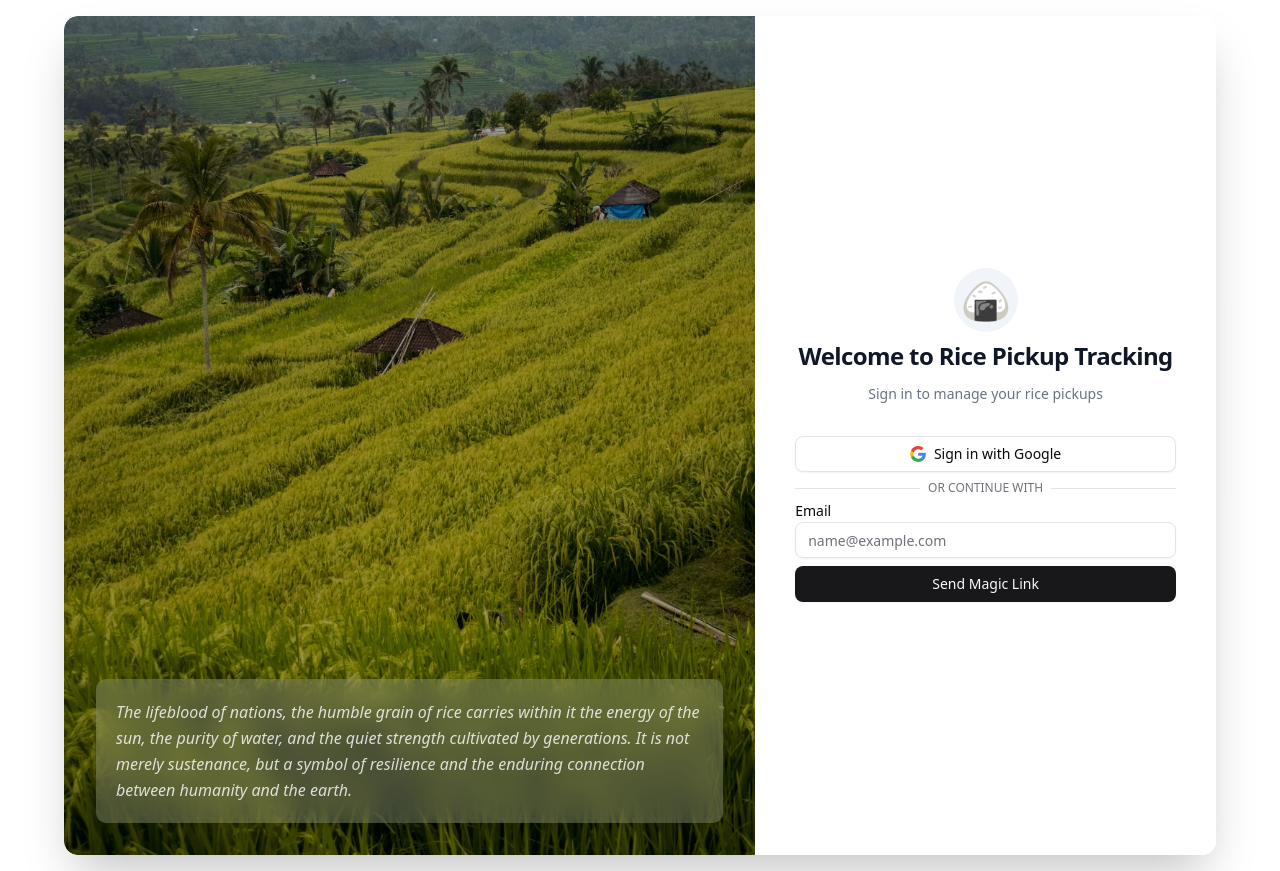
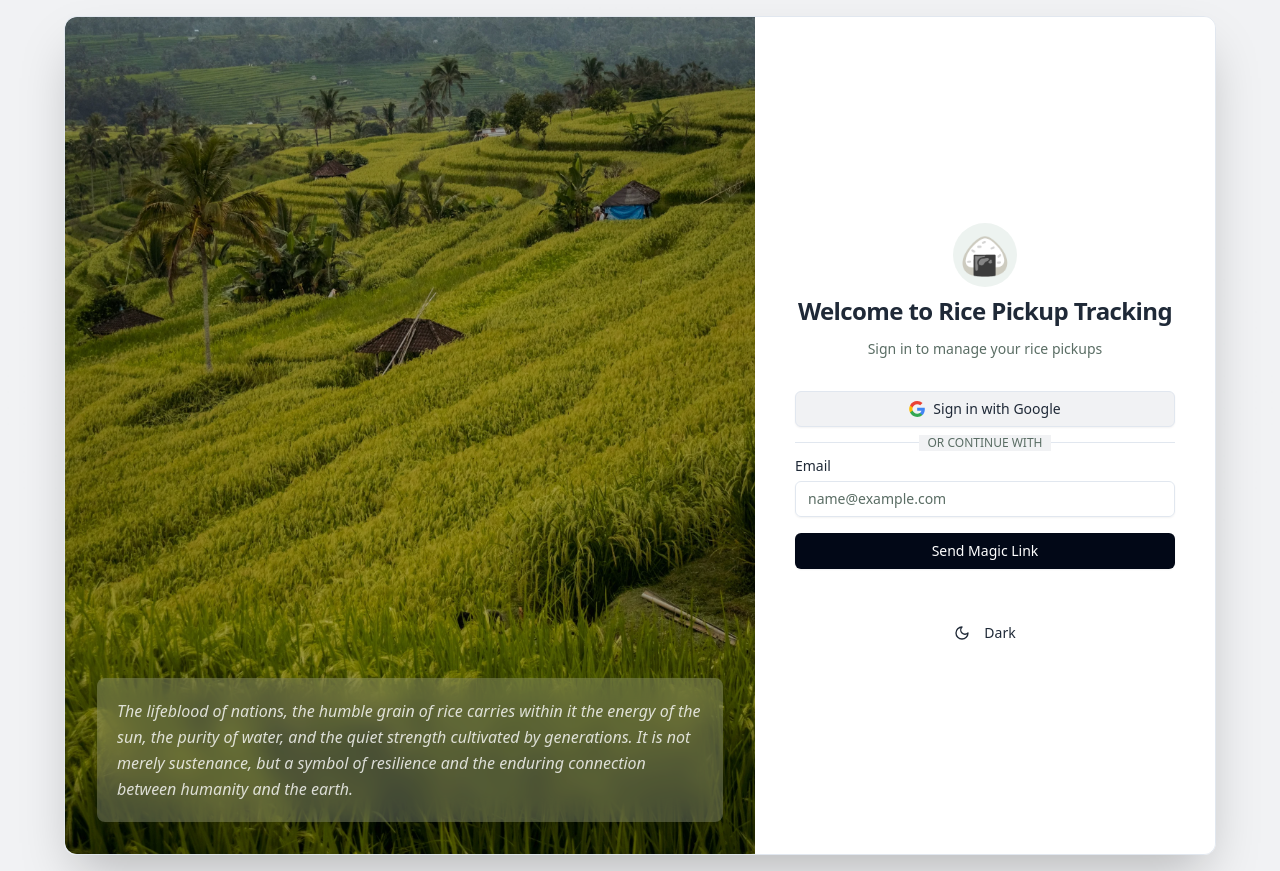
Before and after one commit to yamustofa/rice-pickup, a Next.js app: page /login in a window 1280 px wide. Built offline with nearby package versions, Linux system fonts and the light colour scheme; no server answers.

Commit message:
feat: darkmode, caching

```diff
--- a/src/app/components/header.tsx
+++ b/src/app/components/header.tsx
@@ -16,9 +16,10 @@ import {
   DropdownMenuSeparator,
   DropdownMenuTrigger
 } from '@/components/ui/dropdown-menu'
-import { LogOut, Menu, User, History, Grid2X2, Home } from 'lucide-react'
+import { LogOut, Menu, User, History, Grid2X2, Home, Moon, Sun } from 'lucide-react'
 import { toast } from 'sonner'
 import NiceAvatar from 'react-nice-avatar'
+import { useTheme } from 'next-themes'
 
 interface HeaderProps {
   user: Profile
@@ -33,6 +34,7 @@ export default function Header({ user }: HeaderProps) {
   const router = useRouter()
   const pathname = usePathname()
   const [isLoggingOut, setIsLoggingOut] = useState(false)
+  const { theme, setTheme } = useTheme()
 
   const supabase = createClient()
 
@@ -76,22 +78,22 @@ export default function Header({ user }: HeaderProps) {
   }
 
   return (
-    <header className="sticky top-0 z-50 w-full border-b bg-white/95 backdrop-blur supports-[backdrop-filter]:bg-white/60">
+    <header className="sticky top-0 z-50 w-full border-b bg-background/95 backdrop-blur supports-[backdrop-filter]:bg-background/60">
       <div className="container mx-auto max-w-7xl py-3 px-4 flex justify-between items-center">
         {/* Desktop: Logo left, menu center, avatar right */}
         <div className="hidden md:flex w-full items-center justify-between">
           {/* Logo */}
           <div className="flex items-center justify-start md:basis-48">
-            <Link href="/" className="text-xl font-bold text-primary flex items-center gap-2">
+            <Link href="/" className="text-xl font-bold text-primary dark:text-accent-foreground flex items-center gap-2">
               <span>Rice Pickup</span>
             </Link>
           </div>
           {/* Centered Menu */}
           <nav className="flex-1 flex justify-center items-center gap-6">
-            <Link href="/" className={`flex items-center gap-2 text-sm font-medium rounded-md px-3 py-2 transition-colors hover:bg-muted/50 focus:bg-primary/10 ${pathname === '/' ? 'bg-primary/10 text-primary' : ''}`}> <Home className="h-4 w-4" /> <span>Dashboard</span> </Link>
-            <Link href="/profile" className={`flex items-center gap-2 text-sm font-medium rounded-md px-3 py-2 transition-colors hover:bg-muted/50 focus:bg-primary/10 ${pathname.startsWith('/profile') ? 'bg-primary/10 text-primary' : ''}`}> <User className="h-4 w-4" /> <span>My Profile</span> </Link>
-            <Link href="/history" className={`flex items-center gap-2 text-sm font-medium rounded-md px-3 py-2 transition-colors hover:bg-muted/50 focus:bg-primary/10 ${pathname.startsWith('/history') ? 'bg-primary/10 text-primary' : ''}`}> <History className="h-4 w-4" /> <span>Pickup History</span> </Link>
-            <Link href="/divisions" className={`flex items-center gap-2 text-sm font-medium rounded-md px-3 py-2 transition-colors hover:bg-muted/50 focus:bg-primary/10 ${pathname.startsWith('/divisions') ? 'bg-primary/10 text-primary' : ''}`}> <Grid2X2 className="h-4 w-4" /> <span>Divisions</span> </Link>
+            <Link href="/" className={`flex items-center gap-2 text-sm font-medium rounded-md px-3 py-2 transition-colors hover:bg-muted/50 focus:bg-primary/10 ${pathname === '/' ? 'bg-primary/10 text-primary dark:bg-accent/20 dark:text-accent-foreground' : ''}`}> <Home className="h-4 w-4" /> <span>Dashboard</span> </Link>
+            <Link href="/profile" className={`flex items-center gap-2 text-sm font-medium rounded-md px-3 py-2 transition-colors hover:bg-muted/50 focus:bg-primary/10 ${pathname.startsWith('/profile') ? 'bg-primary/10 text-primary dark:bg-accent/20 dark:text-accent-foreground' : ''}`}> <User className="h-4 w-4" /> <span>My Profile</span> </Link>
+            <Link href="/history" className={`flex items-center gap-2 text-sm font-medium rounded-md px-3 py-2 transition-colors hover:bg-muted/50 focus:bg-primary/10 ${pathname.startsWith('/history') ? 'bg-primary/10 text-primary dark:bg-accent/20 dark:text-accent-foreground' : ''}`}> <History className="h-4 w-4" /> <span>Pickup History</span> </Link>
+            <Link href="/divisions" className={`flex items-center gap-2 text-sm font-medium rounded-md px-3 py-2 transition-colors hover:bg-muted/50 focus:bg-primary/10 ${pathname.startsWith('/divisions') ? 'bg-primary/10 text-primary dark:bg-accent/20 dark:text-accent-foreground' : ''}`}> <Grid2X2 className="h-4 w-4" /> <span>Divisions</span> </Link>
           </nav>
           {/* Avatar */}
           <div className="flex items-center justify-end basis-48">
@@ -109,11 +111,26 @@ export default function Header({ user }: HeaderProps) {
               </DropdownMenuTrigger>
               <DropdownMenuContent align="end" className="w-56">
                 <DropdownMenuLabel>
+                  <div className="flex items-center justify-between">
                     <div className="flex flex-col space-y-1">
                       <p className="text-sm font-medium leading-none">{user.name}</p>
                       <p className="text-xs leading-none text-muted-foreground">
                         Employee
                       </p>
+                    </div>
+                    <Button
+                      variant="ghost"
+                      size="icon"
+                      className="h-8 w-8"
+                      onClick={() => setTheme(theme === 'dark' ? 'light' : 'dark')}
+                    >
+                      {theme === 'dark' ? (
+                        <Sun className="h-4 w-4" />
+                      ) : (
+                        <Moon className="h-4 w-4" />
+                      )}
+                      <span className="sr-only">Toggle theme</span>
+                    </Button>
                   </div>
                 </DropdownMenuLabel>
                 <DropdownMenuSeparator />
@@ -158,10 +175,10 @@ export default function Header({ user }: HeaderProps) {
                 Main navigation menu with links to different sections of the application
               </SheetDescription>
               <div className="flex flex-col gap-2 pt-8 px-4 pb-20">
-                <Link href="/" className={`flex items-center gap-3 text-base font-semibold py-2 px-2 rounded-md hover:bg-muted/50 transition-colors ${pathname === '/' ? 'bg-primary/10 text-primary' : ''}`}> <Home className="h-4 w-4" /> Dashboard </Link>
-                <Link href="/profile" className={`flex items-center gap-3 text-base font-semibold py-2 px-2 rounded-md hover:bg-muted/50 transition-colors ${pathname.startsWith('/profile') ? 'bg-primary/10 text-primary' : ''}`}> <User className="h-4 w-4" /> My Profile </Link>
-                <Link href="/history" className={`flex items-center gap-3 text-base font-semibold py-2 px-2 rounded-md hover:bg-muted/50 transition-colors ${pathname.startsWith('/history') ? 'bg-primary/10 text-primary' : ''}`}> <History className="h-4 w-4" /> Pickup History </Link>
-                <Link href="/divisions" className={`flex items-center gap-3 text-base font-semibold py-2 px-2 rounded-md hover:bg-muted/50 transition-colors ${pathname.startsWith('/divisions') ? 'bg-primary/10 text-primary' : ''}`}> <Grid2X2 className="h-4 w-4" /> Divisions </Link>
+                <Link href="/" className={`flex items-center gap-3 text-base dark:text-accent-foreground font-semibold py-2 px-2 rounded-md hover:bg-muted/50 transition-colors ${pathname === '/' ? 'bg-primary/10 text-primary' : ''}`}> <Home className="h-4 w-4" /> Dashboard </Link>
+                <Link href="/profile" className={`flex items-center gap-3 text-base dark:text-accent-foreground font-semibold py-2 px-2 rounded-md hover:bg-muted/50 transition-colors ${pathname.startsWith('/profile') ? 'bg-primary/10 text-primary' : ''}`}> <User className="h-4 w-4" /> My Profile </Link>
+                <Link href="/history" className={`flex items-center gap-3 text-base dark:text-accent-foreground font-semibold py-2 px-2 rounded-md hover:bg-muted/50 transition-colors ${pathname.startsWith('/history') ? 'bg-primary/10 text-primary' : ''}`}> <History className="h-4 w-4" /> Pickup History </Link>
+                <Link href="/divisions" className={`flex items-center gap-3 text-base dark:text-accent-foreground font-semibold py-2 px-2 rounded-md hover:bg-muted/50 transition-colors ${pathname.startsWith('/divisions') ? 'bg-primary/10 text-primary' : ''}`}> <Grid2X2 className="h-4 w-4" /> Divisions </Link>
               </div>
               <div className="absolute bottom-0 left-0 w-full px-4 pb-6">
                 <Button
@@ -179,7 +196,7 @@ export default function Header({ user }: HeaderProps) {
           </Sheet>
           {/* Centered logo */}
           <div className="flex-1 flex justify-center">
-            <Link href="/" className="text-lg font-bold text-primary">Rice Pickup</Link>
+            <Link href="/" className="text-lg font-bold text-primary dark:text-accent-foreground">Rice Pickup</Link>
           </div>
           {/* Avatar right */}
           <div className="flex items-center gap-2 justify-end">
@@ -197,11 +214,26 @@ export default function Header({ user }: HeaderProps) {
               </DropdownMenuTrigger>
               <DropdownMenuContent align="end" className="w-56">
                 <DropdownMenuLabel>
+                  <div className="flex items-center justify-between">
                     <div className="flex flex-col space-y-1">
                       <p className="text-sm font-medium leading-none">{user.name}</p>
                       <p className="text-xs leading-none text-muted-foreground">
                         Employee
                       </p>
+                    </div>
+                    <Button
+                      variant="ghost"
+                      size="icon"
+                      className="h-8 w-8"
+                      onClick={() => setTheme(theme === 'dark' ? 'light' : 'dark')}
+                    >
+                      {theme === 'dark' ? (
+                        <Sun className="h-4 w-4" />
+                      ) : (
+                        <Moon className="h-4 w-4" />
+                      )}
+                      <span className="sr-only">Toggle theme</span>
+                    </Button>
                   </div>
                 </DropdownMenuLabel>
                 <DropdownMenuSeparator />
@@ -219,7 +251,7 @@ export default function Header({ user }: HeaderProps) {
                 </DropdownMenuItem>
                 <DropdownMenuSeparator />
                 <DropdownMenuItem
-                  className="text-destructive focus:text-destructive cursor-pointer"
+                  className="text-destructive focus:text-destructive hover:text-destructive-foreground cursor-pointer"
                   onClick={handleSignOut}
                   disabled={isLoggingOut}
                 >
--- a/src/app/globals.css
+++ b/src/app/globals.css
@@ -37,6 +37,8 @@
   --color-popover: var(--popover);
   --color-card-foreground: var(--card-foreground);
   --color-card: var(--card);
+  --color-card-accent: var(--card-accent);
+  --color-card-accent-foreground: var(--card-accent-foreground);
   --radius-sm: calc(var(--radius) - 4px);
   --radius-md: calc(var(--radius) - 2px);
   --radius-lg: var(--radius);
@@ -44,72 +46,78 @@
 }
 
 :root {
-  --radius: 0.625rem;
-  --background: oklch(1 0 0);
-  --foreground: oklch(0.141 0.005 285.823);
-  --card: oklch(1 0 0);
-  --card-foreground: oklch(0.141 0.005 285.823);
-  --popover: oklch(1 0 0);
-  --popover-foreground: oklch(0.141 0.005 285.823);
-  --primary: oklch(0.21 0.006 285.885);
-  --primary-foreground: oklch(0.985 0 0);
-  --secondary: oklch(0.967 0.001 286.375);
-  --secondary-foreground: oklch(0.21 0.006 285.885);
-  --muted: oklch(0.967 0.001 286.375);
-  --muted-foreground: oklch(0.552 0.016 285.938);
-  --accent: oklch(0.967 0.001 286.375);
-  --accent-foreground: oklch(0.21 0.006 285.885);
-  --destructive: oklch(0.577 0.245 27.325);
-  --border: oklch(0.92 0.004 286.32);
-  --input: oklch(0.92 0.004 286.32);
-  --ring: oklch(0.705 0.015 286.067);
-  --chart-1: oklch(0.646 0.222 41.116);
-  --chart-2: oklch(0.6 0.118 184.704);
-  --chart-3: oklch(0.398 0.07 227.392);
-  --chart-4: oklch(0.828 0.189 84.429);
-  --chart-5: oklch(0.769 0.188 70.08);
-  --sidebar: oklch(0.985 0 0);
-  --sidebar-foreground: oklch(0.141 0.005 285.823);
-  --sidebar-primary: oklch(0.21 0.006 285.885);
-  --sidebar-primary-foreground: oklch(0.985 0 0);
-  --sidebar-accent: oklch(0.967 0.001 286.375);
-  --sidebar-accent-foreground: oklch(0.21 0.006 285.885);
-  --sidebar-border: oklch(0.92 0.004 286.32);
-  --sidebar-ring: oklch(0.705 0.015 286.067);
+  --radius: 0.5rem;
+  --background: hsl(220 13% 95%);
+  --foreground: hsl(215 28% 17%);
+  --muted: hsl(152 20% 94%);
+  --muted-foreground: hsl(152 10% 39%);
+  --popover: hsl(0 0% 100%);
+  --popover-foreground: hsl(215 28% 17%);
+  --card: hsl(0 0% 100%);
+  --card-foreground: hsl(215 28% 17%);
+  --card-accent: hsl(0 0% 100%);
+  --card-accent-foreground: hsl(215 28% 17%);
+  --border: hsl(214 32% 91%);
+  --input: hsl(214 32% 91%);
+  --primary: hsl(222 84% 5%);
+  --primary-foreground: hsl(0 0% 100%);
+  --secondary: hsl(215 28% 17%);
+  --secondary-foreground: hsl(0 0% 100%);
+  --accent: hsl(0 65% 51%);
+  --accent-foreground: hsl(0 0% 100%);
+  --destructive: hsl(0 84% 60%);
+  --destructive-foreground: hsl(0 0% 100%);
+  --ring: hsl(152 70% 25%);
+  --chart-1: hsl(152 70% 25%);
+  --chart-2: hsl(215 28% 17%);
+  --chart-3: hsl(0 65% 51%);
+  --chart-4: hsl(215 28% 20%);
+  --chart-5: hsl(152 73% 25%);
+  --sidebar: hsl(220 13% 95%);
+  --sidebar-foreground: hsl(215 28% 17%);
+  --sidebar-primary: hsl(222 84% 5%);
+  --sidebar-primary-foreground: hsl(0 0% 100%);
+  --sidebar-accent: hsl(152 20% 94%);
+  --sidebar-accent-foreground: hsl(215 28% 17%);
+  --sidebar-border: hsl(214 32% 91%);
+  --sidebar-ring: hsl(152 70% 25%);
 }
 
 .dark {
-  --background: oklch(0.141 0.005 285.823);
-  --foreground: oklch(0.985 0 0);
-  --card: oklch(0.21 0.006 285.885);
-  --card-foreground: oklch(0.985 0 0);
-  --popover: oklch(0.21 0.006 285.885);
-  --popover-foreground: oklch(0.985 0 0);
-  --primary: oklch(0.92 0.004 286.32);
-  --primary-foreground: oklch(0.21 0.006 285.885);
-  --secondary: oklch(0.274 0.006 286.033);
-  --secondary-foreground: oklch(0.985 0 0);
-  --muted: oklch(0.274 0.006 286.033);
-  --muted-foreground: oklch(0.705 0.015 286.067);
-  --accent: oklch(0.274 0.006 286.033);
-  --accent-foreground: oklch(0.985 0 0);
-  --destructive: oklch(0.704 0.191 22.216);
-  --border: oklch(1 0 0 / 10%);
-  --input: oklch(1 0 0 / 15%);
-  --ring: oklch(0.552 0.016 285.938);
-  --chart-1: oklch(0.488 0.243 264.376);
-  --chart-2: oklch(0.696 0.17 162.48);
-  --chart-3: oklch(0.769 0.188 70.08);
-  --chart-4: oklch(0.627 0.265 303.9);
-  --chart-5: oklch(0.645 0.246 16.439);
-  --sidebar: oklch(0.21 0.006 285.885);
-  --sidebar-foreground: oklch(0.985 0 0);
-  --sidebar-primary: oklch(0.488 0.243 264.376);
-  --sidebar-primary-foreground: oklch(0.985 0 0);
-  --sidebar-accent: oklch(0.274 0.006 286.033);
-  --sidebar-accent-foreground: oklch(0.985 0 0);
-  --sidebar-border: oklch(1 0 0 / 10%);
-  --sidebar-ring: oklch(0.552 0.016 285.938);
+  --background: hsl(215 28% 17%);
+  --foreground: hsl(0 0% 100%);
+  --muted: hsl(215 28% 25%);
+  --muted-foreground: hsl(215 28% 80%);
+  --popover: hsl(215 28% 19%);
+  --popover-foreground: hsl(0 0% 100%);
+  --card: hsl(215 28% 19%);
+  --card-foreground: hsl(0 0% 100%);
+  --card-accent: hsl(0 65% 51% / 0.1);
+  --card-accent-foreground: hsl(0 0% 100%);
+  --border: hsl(215 28% 25%);
+  --input: hsl(215 28% 25%);
+  --primary: hsl(212 34% 12%);
+  --primary-foreground: hsl(0 0% 100%);
+  --secondary: hsl(0 0% 100%);
+  --secondary-foreground: hsl(215 28% 17%);
+  --accent: hsl(0 65% 51%);
+  --accent-foreground: hsl(0 0% 100%);
+  --destructive: hsl(0 84% 60%);
+  --destructive-foreground: hsl(0 0% 100%);
+  --ring: hsl(152 70% 35%);
+  --chart-1: hsl(152 70% 35%);
+  --chart-2: hsl(0 0% 100%);
+  --chart-3: hsl(0 65% 51%);
+  --chart-4: hsl(0 0% 103%);
+  --chart-5: hsl(152 73% 35%);
+  --sidebar: hsl(215 28% 19%);
+  --sidebar-foreground: hsl(0 0% 100%);
+  --sidebar-primary: hsl(212 34% 12%);
+  --sidebar-primary-foreground: hsl(0 0% 100%);
+  --sidebar-accent: hsl(215 28% 25%);
+  --sidebar-accent-foreground: hsl(0 0% 100%);
+  --sidebar-border: hsl(215 28% 25%);
+  --sidebar-ring: hsl(152 70% 35%);
 }
 
 @layer base {
--- a/src/app/history/history-table.tsx
+++ b/src/app/history/history-table.tsx
@@ -235,6 +235,8 @@ export default function HistoryTable({ years, pickupsByMonth, quota }: HistoryTa
 
       {selectedYear && (
         <div className="border rounded-md overflow-hidden">
+          <div className="overflow-x-auto">
+            <div className="min-w-[640px]">
               <table className="w-full text-sm">
                 <thead className="bg-muted/50">
                   <tr>
@@ -248,6 +250,8 @@ export default function HistoryTable({ years, pickupsByMonth, quota }: HistoryTa
                   {tableRows}
                 </tbody>
               </table>
+            </div>
+          </div>
         </div>
       )}
 
--- a/src/app/layout.tsx
+++ b/src/app/layout.tsx
@@ -1,4 +1,5 @@
 import type { Metadata } from 'next'
+import { ThemeProvider } from 'next-themes'
 import { Toaster } from '@/components/ui/sonner'
 import './globals.css'
 
@@ -13,12 +14,19 @@ export default function RootLayout({
   children: React.ReactNode
 }) {
   return (
-    <html lang="en">
+    <html lang="en" suppressHydrationWarning>
       <body className="min-h-screen bg-background font-sans antialiased">
-        <div className="relative flex min-h-screen flex-col">
-          <main className="flex-1">{children}</main>
-        </div>
-        <Toaster />
+        <ThemeProvider
+          attribute="class"
+          defaultTheme="system"
+          enableSystem
+          disableTransitionOnChange
+        >
+          <div className="relative flex min-h-screen flex-col">
+            <main className="flex-1">{children}</main>
+          </div>
+          <Toaster />
+        </ThemeProvider>
       </body>
     </html>
   )
--- a/src/app/login/login-form.tsx
+++ b/src/app/login/login-form.tsx
@@ -97,8 +97,8 @@ export default function LoginForm() {
           </div>
         </div>
 
-        <form onSubmit={signInWithMagicLink} className="grid gap-2">
-          <div className="grid gap-1">
+        <form onSubmit={signInWithMagicLink} className="grid gap-2 space-y-2">
+          <div className="grid gap-2">
             <Label htmlFor="email">Email</Label>
             <Input
               id="email"
@@ -119,13 +119,13 @@ export default function LoginForm() {
       </div>
 
       {error && (
-        <div className="bg-red-100 border border-red-400 text-red-700 px-4 py-3 rounded">
+        <div className="bg-destructive/10 border border-destructive text-destructive px-4 py-3 rounded">
           {error}
         </div>
       )}
 
       {message && (
-        <div className="bg-green-100 border border-green-400 text-green-700 px-4 py-3 rounded">
+        <div className="bg-green-500/10 border border-green-500 text-green-500 px-4 py-3 rounded">
           {message}
         </div>
       )}
--- a/src/app/login/page.tsx
+++ b/src/app/login/page.tsx
@@ -1,17 +1,18 @@
 import LoginForm from './login-form'
 import Image from 'next/image'
+import { ThemeToggle } from '@/components/theme-toggle'
 
 export default async function LoginPage() {
   return (
     <>
       {/* Background pattern */}
       <div className="fixed inset-0 -z-10">
-        <div className="absolute inset-0 bg-white" />
-        <div className="absolute inset-0 bg-[radial-gradient(#e5e7eb_1px,transparent_1px)] [background-size:16px_16px] [mask-image:radial-gradient(ellipse_50%_50%_at_50%_50%,#000_70%,transparent_100%)]" />
+        <div className="absolute inset-0 bg-background" />
+        <div className="absolute inset-0 bg-[radial-gradient(var(--muted)_1px,transparent_1px)] [background-size:16px_16px] [mask-image:radial-gradient(ellipse_50%_50%_at_50%_50%,#000_70%,transparent_100%)]" />
       </div>
 
       <div className="min-h-screen flex items-center justify-center p-4">
-        <div className="w-full max-w-6xl flex overflow-hidden rounded-xl shadow-2xl bg-white/80 backdrop-blur-sm">
+        <div className="w-full max-w-6xl flex overflow-hidden rounded-xl shadow-2xl bg-card/80 backdrop-blur-sm border">
           {/* Left side - Image with quote overlay */}
           <div className="relative w-3/5 hidden md:block">
             <div className="absolute inset-0 bg-black/30 z-10 rounded-l-xl"></div>
@@ -33,20 +34,23 @@ export default async function LoginPage() {
           </div>
 
           {/* Right side - Login form */}
-          <div className="w-full md:w-2/5 bg-white/80 p-10 flex flex-col justify-center">
+          <div className="w-full md:w-2/5 bg-card/80 p-10 flex flex-col items-center justify-center">
             <div className="flex flex-col items-center space-y-3 mb-8">
-              <div className="h-16 w-16 bg-slate-100 rounded-full flex items-center justify-center mb-2">
+              <div className="h-16 w-16 bg-muted rounded-full flex items-center justify-center mb-2">
                 <span style={{ fontSize: 40 }}>🍙</span>
               </div>
-              <h1 className="text-2xl font-bold tracking-tight text-gray-900">
+              <h1 className="text-2xl font-bold tracking-tight text-center text-foreground">
                 Welcome to Rice Pickup Tracking
               </h1>
-              <p className="text-sm text-gray-500">
+              <p className="text-sm text-muted-foreground">
                 Sign in to manage your rice pickups
               </p>
             </div>
             <div className="w-full">
               <LoginForm />
+            </div>
+            <div className="mt-6 pt-6">
+              <ThemeToggle />
             </div>
           </div>
         </div>
--- a/src/app/page.tsx
+++ b/src/app/page.tsx
@@ -79,7 +79,7 @@ export default async function Home() {
   }) || []
 
   return (
-    <div className="flex flex-col min-h-screen bg-muted/20">
+    <div className="flex flex-col min-h-screen bg-background">
       <Header user={currentUserProfile} />
       <main className="flex-1 container mx-auto py-6 px-4 max-w-7xl">
         <Dashboard
@@ -88,7 +88,7 @@ export default async function Home() {
           monthId={monthData as string}
         />
       </main>
-      <footer className="border-t bg-white py-6 mt-auto">
+      <footer className="border-t bg-background/95 backdrop-blur supports-[backdrop-filter]:bg-background/60 py-6 mt-auto">
         <div className="container mx-auto px-4 text-center text-sm text-muted-foreground">
           <p>© {new Date().getFullYear()} Rice Pickup Tracker. All rights reserved.</p>
         </div>
--- /dev/null
+++ b/src/components/theme-toggle.tsx
@@ -0,0 +1,41 @@
+'use client'
+
+import { useState, useEffect } from 'react'
+import { useTheme } from 'next-themes'
+import { Button } from '@/components/ui/button'
+import { Moon, Sun } from 'lucide-react'
+
+export function ThemeToggle() {
+  const [mounted, setMounted] = useState(false)
+  const { theme, setTheme } = useTheme()
+
+  // After mounting, we have access to the theme
+  useEffect(() => {
+    setMounted(true)
+  }, [])
+
+  if (!mounted) {
+    return null
+  }
+
+  return (
+    <Button
+      variant="ghost"
+      size="sm"
+      onClick={() => setTheme(theme === 'dark' ? 'light' : 'dark')}
+      className="w-full"
+    >
+      {theme === 'dark' ? (
+        <>
+          <Sun className="h-4 w-4 mr-2" />
+          Light
+        </>
+      ) : (
+        <>
+          <Moon className="h-4 w-4 mr-2" />
+          Dark
+        </>
+      )}
+    </Button>
+  )
+}
--- a/src/lib/utils.ts
+++ b/src/lib/utils.ts
@@ -1,6 +1,14 @@
 import { type ClassValue, clsx } from "clsx"
 import { twMerge } from "tailwind-merge"
 
+const cache = new Map();
+
 export function cn(...inputs: ClassValue[]) {
-  return twMerge(clsx(inputs))
+  const key = JSON.stringify(inputs);
+  if (cache.has(key)) {
+    return cache.get(key);
+  }
+  const result = twMerge(clsx(inputs));
+  cache.set(key, result);
+  return result;
 }
```
Also changed, not shown: next.config.ts (+31 -0 lines), src/app/components/dashboard.tsx (+5 -5 lines), src/app/profile/profile-form.tsx (+10 -6 lines). Lines whose indentation alone changed are shown as unchanged.
